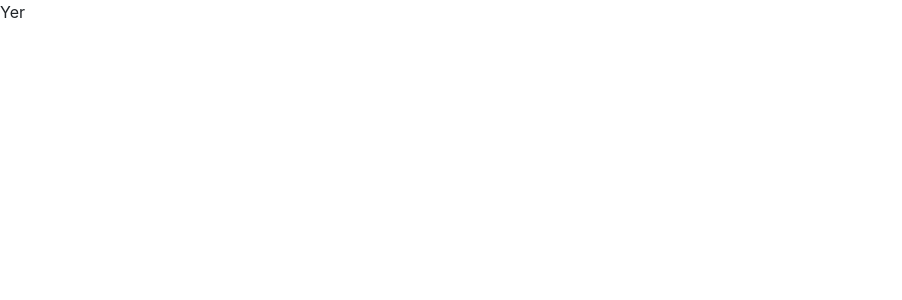
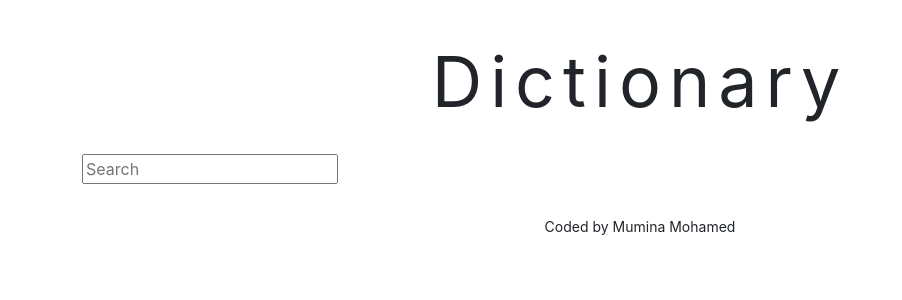
Before and after one commit to Mumina033/dictionary-project, a React (Create React App) app: page / in a window 1280 px wide. Shown: the top 300 px of the page, without its empty margins (0-902 px from the left). Built offline with nearby package versions, Linux system fonts and the light colour scheme.

Commit message:
implemented a search engine

```diff
--- a/src/App.css
+++ b/src/App.css
@@ -0,0 +1,13 @@
+.Header {
+  text-align: center;
+  font-size: 70px;
+  font-weight: normal;
+  margin-top: 40px;
+  margin-bottom: 30px;
+  letter-spacing: 8px;
+}
+
+.App-footer {
+  text-align: center;
+  margin: 30px 0;
+}
--- a/src/App.js
+++ b/src/App.js
@@ -1,10 +1,20 @@
 import "./App.css";
+import Dictionary from "./Dictionary";
 
 function App() {
   return (
     <div className="App">
-      <header className="App-header"></header>
-      Yer
+      <div className="container">
+        <header className="App-header">
+          <h1 className="Header">Dictionary</h1>
+        </header>
+        <main>
+          <Dictionary />
+        </main>
+        <footer className="App-footer">
+          <small>Coded by Mumina Mohamed</small>
+        </footer>
+      </div>
     </div>
   );
 }
--- /dev/null
+++ b/src/Dictionary.css
@@ -0,0 +1,2 @@
+.Dictionary {
+}
--- /dev/null
+++ b/src/Dictionary.js
@@ -0,0 +1,27 @@
+import React, { useState } from "react";
+import "./Dictionary.css";
+
+export default function Dictionary() {
+  let [keyword, setKeyword] = useState("");
+
+  function search(event) {
+    event.preventDefault();
+    alert(`Searching for ${keyword} definition`);
+  }
+
+  function handleKeywordChange(event) {
+    setKeyword(event.target.value);
+  }
+
+  return (
+    <div className="Dictionary">
+      <form onSubmit={search}>
+        <input
+          type="search"
+          placeholder="Search"
+          onChange={handleKeywordChange}
+        />
+      </form>
+    </div>
+  );
+}
```
